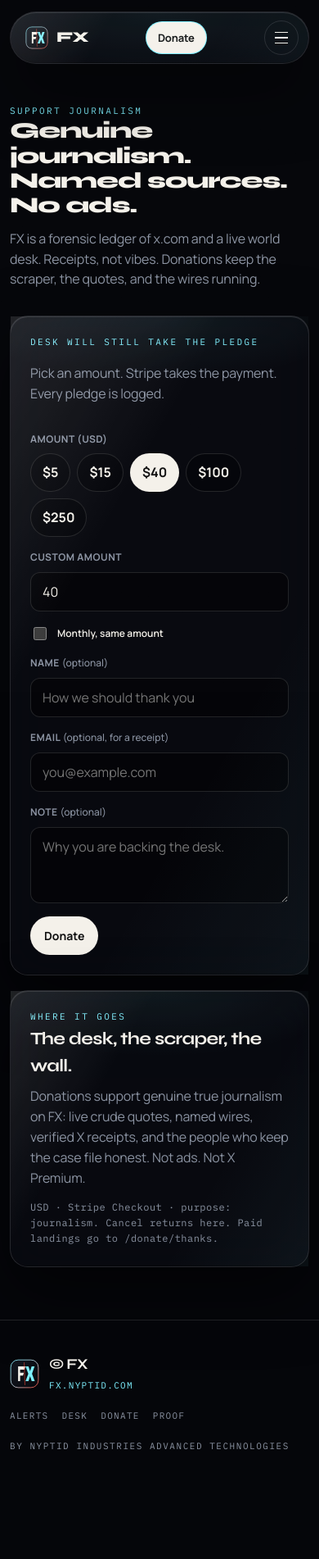
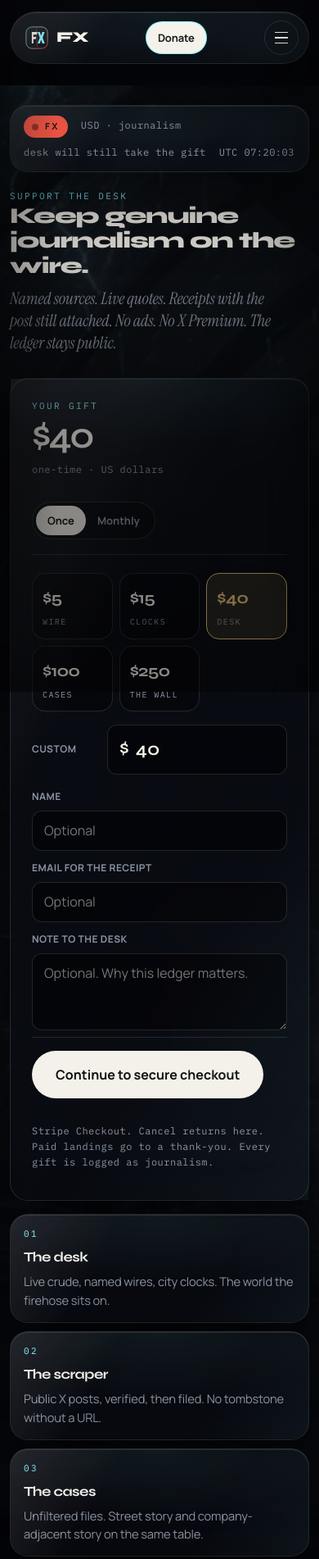
Before and after one commit to CrypticSciencee/fx-nyptid, a website: page public/donate.html in a window 390 px wide. Shown: the top 1902 px of the page at 82% size. Before the commit the page ends 1834 px from the top, so only its background shows below. Drawn offline with Linux system fonts and the light colour scheme; no server answers.

Commit message:
Redesign journalism donate desk and document the checkout endpoint.

```diff
--- a/public/assets/css/fx.css
+++ b/public/assets/css/fx.css
@@ -1154,13 +1154,156 @@ footer {
 .donate-band h3 { margin: 8px 0 6px; }
 .donate-band p { margin: 0; color: var(--mute); max-width: 54ch; }
 .donate-wrap { max-width: 980px; }
+.donate-page .sec-head { margin-bottom: 28px; }
 .donate-layout {
   display: grid;
-  grid-template-columns: minmax(0, 1fr) 280px;
-  gap: 18px;
+  grid-template-columns: minmax(0, 1.35fr) minmax(260px, 0.8fr);
+  gap: 16px;
   align-items: start;
 }
 .donate-layout .field textarea { min-height: 88px; }
+.gift-panel {
+  padding: 26px 26px 24px;
+  overflow: visible;
+}
+.gift-top {
+  display: flex;
+  justify-content: space-between;
+  align-items: flex-end;
+  gap: 16px;
+  margin-bottom: 22px;
+  padding-bottom: 18px;
+  border-bottom: 1px solid var(--line);
+}
+.gift-sum {
+  font-family: var(--font-display);
+  font-size: clamp(2.8rem, 6vw, 4.4rem);
+  letter-spacing: -0.07em;
+  line-height: 0.9;
+  color: var(--paper);
+  margin: 8px 0 6px;
+}
+.seg {
+  display: flex;
+  padding: 4px;
+  border-radius: 999px;
+  border: 1px solid var(--line);
+  background: rgba(0,0,0,.35);
+  flex: none;
+}
+.seg button {
+  border: 0;
+  background: transparent;
+  color: var(--mute);
+  font-weight: 700;
+  font-size: 13px;
+  padding: 8px 14px;
+  border-radius: 999px;
+  cursor: pointer;
+}
+.seg button.on {
+  background: var(--paper);
+  color: #111;
+}
+.gift-grid {
+  display: grid;
+  grid-template-columns: repeat(5, minmax(0, 1fr));
+  gap: 8px;
+  margin-bottom: 16px;
+}
+.gift-grid button {
+  display: flex;
+  flex-direction: column;
+  align-items: flex-start;
+  gap: 6px;
+  padding: 14px 12px 12px;
+  border-radius: 16px;
+  border: 1px solid var(--line);
+  background: rgba(0,0,0,.32);
+  color: var(--paper);
+  cursor: pointer;
+  text-align: left;
+}
+.gift-grid button b {
+  font-family: var(--font-display);
+  font-size: 1.25rem;
+  letter-spacing: -0.04em;
+}
+.gift-grid button span {
+  font-family: var(--font-mono);
+  font-size: 10px;
+  letter-spacing: 0.14em;
+  text-transform: uppercase;
+  color: var(--mute);
+}
+.gift-grid button.sel,
+.gift-grid button:hover {
+  border-color: var(--gold);
+  background: var(--gold-dim);
+}
+.gift-grid button.sel b { color: var(--gold); }
+.gift-custom {
+  display: flex;
+  align-items: center;
+  justify-content: space-between;
+  gap: 12px;
+  margin-bottom: 18px;
+}
+.gift-custom label {
+  font-size: 12px;
+  font-weight: 650;
+  letter-spacing: 0.04em;
+  text-transform: uppercase;
+  color: var(--mute);
+}
+.gift-money {
+  display: flex;
+  align-items: center;
+  gap: 8px;
+  min-width: min(220px, 100%);
+  padding: 0 14px;
+  border-radius: 12px;
+  border: 1px solid var(--line);
+  background: rgba(0,0,0,.45);
+  font-family: var(--font-display);
+  font-size: 1.4rem;
+  color: var(--paper);
+}
+.gift-money input {
+  width: 100%;
+  border: 0;
+  background: transparent;
+  padding: 12px 0;
+  outline: none;
+  font: inherit;
+  color: inherit;
+}
+.gift-who {
+  display: grid;
+  grid-template-columns: 1fr 1fr;
+  gap: 12px;
+  margin-bottom: 12px;
+}
+.gift-go {
+  display: flex;
+  flex-direction: column;
+  gap: 10px;
+  margin-top: 8px;
+  padding-top: 16px;
+  border-top: 1px solid var(--line);
+}
+.gift-go .btn { width: fit-content; }
+.gift-aside {
+  display: flex;
+  flex-direction: column;
+  gap: 10px;
+}
+.gift-fund {
+  padding: 16px 16px 14px;
+  min-height: 0;
+}
+.gift-fund h3 { margin: 6px 0 6px; font-size: 1.05rem; }
+.gift-fund p { margin: 0; color: var(--mute); font-size: 0.92rem; }
 .desk-split h2 {
   font-size: clamp(1.35rem, 2.2vw, 1.85rem);
   line-height: 1.15;
@@ -1211,7 +1354,9 @@ footer {
 .foot-links a:hover { color: var(--cyan); }
 .nav-cta[aria-current="page"] { box-shadow: 0 0 0 1px var(--cyan); }
 @media (max-width: 900px) {
-  .oil-grid, .wire, .desk-split, .donate-layout, .split.trio, .case-index { grid-template-columns: 1fr; }
+  .oil-grid, .wire, .desk-split, .donate-layout, .split.trio, .case-index, .gift-who { grid-template-columns: 1fr; }
+  .gift-grid { grid-template-columns: repeat(3, minmax(0, 1fr)); }
+  .gift-top { flex-direction: column; align-items: flex-start; }
   .donate-band { flex-direction: column; align-items: flex-start; }
   .world-pip { right: 12px; bottom: 12px; }
 }
--- a/public/assets/js/donate.js
+++ b/public/assets/js/donate.js
@@ -11,10 +11,27 @@
   const status = document.getElementById("donate-status");
   const submit = document.getElementById("donate-submit");
   const ready = document.getElementById("donate-ready");
+  const modeEl = document.getElementById("donate-mode");
   const lede = document.getElementById("donate-lede");
+  const sum = document.getElementById("gift-sum");
+  const cadenceLabel = document.getElementById("gift-cadence");
   const chips = document.querySelectorAll("#amount-row [data-amount]");
-  const recurring = document.getElementById("recurring");
+  const cadenceBtns = document.querySelectorAll("#cadence [data-recurring]");
   let checkoutReady = false;
+  let recurring = false;
+
+  function money(n) {
+    return Number(n).toLocaleString("en-US", { maximumFractionDigits: 0 });
+  }
+
+  function paintGift() {
+    const amount = Number(amountInput.value) || 0;
+    if (sum) sum.textContent = amount >= 1 ? `$${money(amount)}` : "$—";
+    if (cadenceLabel) cadenceLabel.textContent = recurring ? "monthly · US dollars" : "one-time · US dollars";
+    if (submit && checkoutReady) {
+      submit.textContent = recurring ? "Continue · monthly" : "Continue to secure checkout";
+    }
+  }
 
   function setStatus(msg, err) {
     if (!status) return;
@@ -27,12 +44,23 @@
       chips.forEach((b) => b.classList.remove("sel"));
       btn.classList.add("sel");
       amountInput.value = btn.dataset.amount;
+      paintGift();
+    });
+  });
+
+  cadenceBtns.forEach((btn) => {
+    btn.addEventListener("click", () => {
+      cadenceBtns.forEach((b) => b.classList.remove("on"));
+      btn.classList.add("on");
+      recurring = btn.dataset.recurring === "true";
+      paintGift();
     });
   });
 
   amountInput?.addEventListener("input", () => {
     const v = String(Math.round(Number(amountInput.value) || 0));
     chips.forEach((b) => b.classList.toggle("sel", b.dataset.amount === v));
+    paintGift();
   });
 
   async function loadReady() {
@@ -40,21 +68,25 @@
       const res = await fetch("/api/donate", { cache: "no-store" });
       const data = await res.json();
       checkoutReady = Boolean(data.ready);
-      if (ready) {
-        ready.textContent = checkoutReady
+      if (ready) ready.textContent = "USD · journalism";
+      if (modeEl) {
+        modeEl.textContent = checkoutReady
           ? data.mode === "checkout"
-            ? "Stripe Checkout is live"
-            : "Stripe is live"
-          : "Pledges logging · checkout next";
+            ? "Stripe Checkout live"
+            : "Stripe live"
+          : "secure checkout connecting";
       }
       if (lede) {
         lede.textContent = checkoutReady
-          ? "Pick an amount. We log the pledge, then Stripe takes the payment. Monthly is optional."
-          : "Pick an amount. Checkout is being connected. The pledge is logged so nothing is lost.";
+          ? "Stripe Checkout. Cancel returns here. Paid landings go to a thank-you. Every gift is logged as journalism."
+          : "The gift is logged now. Secure checkout is being connected. Nothing is lost.";
       }
-      if (submit) submit.textContent = checkoutReady ? "Donate with Stripe" : "Pledge and continue";
+      if (submit) {
+        submit.textContent = checkoutReady ? "Continue to secure checkout" : "Log gift and continue";
+      }
+      paintGift();
     } catch {
-      if (ready) ready.textContent = "Desk will still take the pledge";
+      if (modeEl) modeEl.textContent = "desk will still take the gift";
     }
   }
 
@@ -66,7 +98,7 @@
       return;
     }
     submit.disabled = true;
-    setStatus(checkoutReady ? "Opening Stripe…" : "Logging the pledge…");
+    setStatus(checkoutReady ? "Opening secure checkout…" : "Logging the gift…");
     try {
       const res = await fetch("/api/donate", {
         method: "POST",
@@ -76,17 +108,17 @@
           name: document.getElementById("name")?.value || "",
           email: document.getElementById("email")?.value || "",
           note: document.getElementById("note")?.value || "",
-          recurring: Boolean(recurring?.checked)
+          recurring
         })
       });
       const data = await res.json();
       if (!res.ok && !data.pledge) {
-        setStatus(data.error || "Could not log the pledge.", true);
+        setStatus(data.error || "Could not log the gift.", true);
         submit.disabled = false;
         return;
       }
       if (data.stripe) {
-        setStatus("Sending you to Stripe…");
+        setStatus("Handing you to Stripe…");
         window.location.href = data.stripe;
         return;
       }
@@ -95,15 +127,27 @@
         submit.disabled = false;
         return;
       }
-      setStatus(`Pledge logged for $${amount}. Checkout is being connected. Thank you.`);
+      setStatus(`Gift logged for $${amount}. Checkout is being connected. Thank you.`);
       form.reset();
       amountInput.value = "40";
+      recurring = false;
+      cadenceBtns.forEach((b) => b.classList.toggle("on", b.dataset.recurring === "false"));
       chips.forEach((b) => b.classList.toggle("sel", b.dataset.amount === "40"));
+      paintGift();
     } catch {
       setStatus("Network dropped. Try again.", true);
     }
     submit.disabled = false;
   });
 
+  function tickClock() {
+    const el = document.getElementById("donate-clock");
+    if (!el) return;
+    el.textContent = `UTC ${new Date().toISOString().slice(11, 19)}`;
+  }
+
+  tickClock();
+  setInterval(tickClock, 1000);
+  paintGift();
   loadReady();
 })();
--- a/public/donate.html
+++ b/public/donate.html
@@ -4,7 +4,7 @@
   <meta charset="utf-8">
   <meta name="viewport" content="width=device-width, initial-scale=1">
   <title>Donate | FX</title>
-  <meta name="description" content="Support genuine journalism on FX. Keep the forensic ledger, the live desk, and the receipts online.">
+  <meta name="description" content="Support genuine journalism on FX. Named sources, live quotes, receipts. No ads.">
   <link rel="canonical" href="https://fx.nyptid.com/donate">
   <meta name="theme-color" content="#05060a">
   <meta property="og:title" content="Donate | FX">
@@ -14,10 +14,11 @@
   <link rel="preconnect" href="https://fonts.googleapis.com">
   <link rel="preconnect" href="https://fonts.gstatic.com" crossorigin>
   <link href="https://fonts.googleapis.com/css2?family=IBM+Plex+Mono:wght@400;500&family=Instrument+Serif:ital@0;1&family=Manrope:wght@400;500;600;700&family=Syne:wght@600;700;800&display=swap" rel="stylesheet">
-  <link rel="stylesheet" href="/assets/css/fx.css?v=13">
+  <link rel="stylesheet" href="/assets/css/fx.css?v=14">
 </head>
 <body class="inner">
   <div class="noise" aria-hidden="true"></div>
+  <div class="vignette" aria-hidden="true"></div>
   <header class="nav glass" id="nav">
     <a class="brand" href="/">
       <img class="brand-mark" src="/assets/icons/logo.svg" width="28" height="28" alt="">
@@ -36,63 +37,96 @@
     <button class="burger" id="burger" type="button" aria-label="Menu" aria-expanded="false"><span></span><span></span><span></span></button>
   </header>
 
-  <main class="page">
-    <div class="wrap donate-wrap">
+  <main class="page donate-page bg-alt">
+    <div class="wrap" style="position:relative;z-index:1">
+      <div class="desk-status glass">
+        <span class="onair-live"><i></i> FX</span>
+        <span class="mono" id="donate-ready">USD · journalism</span>
+        <span class="mono" id="donate-mode">checkout connecting</span>
+        <span class="mono" id="donate-clock">UTC --:--:--</span>
+      </div>
+
       <div class="sec-head">
         <div>
-          <div class="kicker">Support journalism</div>
-          <h1>Genuine journalism. Named sources. No ads.</h1>
+          <div class="kicker">Support the desk</div>
+          <h1>Keep genuine journalism on the wire.</h1>
         </div>
-        <p>FX is a forensic ledger of x.com and a live world desk. Receipts, not vibes. Donations keep the scraper, the quotes, and the wires running.</p>
+        <p class="lede" style="margin:0;max-width:36ch">Named sources. Live quotes. Receipts with the post still attached. No ads. No X Premium. The ledger stays public.</p>
       </div>
 
       <div class="donate-layout">
-        <form class="proof-form glass" id="donate-form" novalidate>
-          <div class="kicker" id="donate-ready">Checkout status</div>
-          <p class="sheet-lede" id="donate-lede">Pick an amount. Stripe takes the payment. Every pledge is logged.</p>
-          <div class="field">
-            <label>Amount (USD)</label>
-            <div class="amount-row" id="amount-row">
-              <button type="button" data-amount="5">$5</button>
-              <button type="button" data-amount="15">$15</button>
-              <button type="button" class="sel" data-amount="40">$40</button>
-              <button type="button" data-amount="100">$100</button>
-              <button type="button" data-amount="250">$250</button>
+        <form class="gift-panel glass" id="donate-form" novalidate>
+          <div class="gift-top">
+            <div>
+              <div class="kicker">Your gift</div>
+              <p class="gift-sum" id="gift-sum">$40</p>
+              <p class="mono" id="gift-cadence">one-time · US dollars</p>
+            </div>
+            <div class="seg" id="cadence" role="group" aria-label="Cadence">
+              <button type="button" class="on" data-recurring="false">Once</button>
+              <button type="button" data-recurring="true">Monthly</button>
+            </div>
+          </div>
+
+          <div class="gift-grid" id="amount-row">
+            <button type="button" data-amount="5"><b>$5</b><span>wire</span></button>
+            <button type="button" data-amount="15"><b>$15</b><span>clocks</span></button>
+            <button type="button" class="sel" data-amount="40"><b>$40</b><span>desk</span></button>
+            <button type="button" data-amount="100"><b>$100</b><span>cases</span></button>
+            <button type="button" data-amount="250"><b>$250</b><span>the wall</span></button>
+          </div>
+
+          <div class="gift-custom">
+            <label for="amount">Custom</label>
+            <div class="gift-money">
+              <span>$</span>
+              <input id="amount" name="amount" type="number" min="1" max="100000" step="1" value="40" required>
+            </div>
+          </div>
+
+          <div class="gift-who">
+            <div class="field">
+              <label for="name">Name</label>
+              <input id="name" name="name" type="text" maxlength="80" placeholder="Optional" autocomplete="name">
+            </div>
+            <div class="field">
+              <label for="email">Email for the receipt</label>
+              <input id="email" name="email" type="email" maxlength="120" placeholder="Optional" autocomplete="email">
             </div>
           </div>
           <div class="field">
-            <label for="amount">Custom amount</label>
-            <input id="amount" name="amount" type="number" min="1" max="100000" step="1" value="40" required>
+            <label for="note">Note to the desk</label>
+            <textarea id="note" name="note" rows="3" maxlength="500" placeholder="Optional. Why this ledger matters."></textarea>
           </div>
-          <div class="field">
-            <label class="check-row" for="recurring">
-              <input id="recurring" name="recurring" type="checkbox">
-              Monthly, same amount
-            </label>
-          </div>
-          <div class="field">
-            <label for="name">Name <span class="mute">(optional)</span></label>
-            <input id="name" name="name" type="text" maxlength="80" placeholder="How we should thank you">
-          </div>
-          <div class="field">
-            <label for="email">Email <span class="mute">(optional, for a receipt)</span></label>
-            <input id="email" name="email" type="email" maxlength="120" placeholder="you@example.com" autocomplete="email">
-          </div>
-          <div class="field">
-            <label for="note">Note <span class="mute">(optional)</span></label>
-            <textarea id="note" name="note" rows="3" maxlength="500" placeholder="Why you are backing the desk."></textarea>
-          </div>
-          <div class="form-actions">
-            <button class="btn solid" type="submit" id="donate-submit">Donate</button>
+
+          <div class="gift-go">
+            <button class="btn solid btn-xl" type="submit" id="donate-submit">Continue to secure checkout</button>
             <p class="form-status" id="donate-status" role="status"></p>
+            <p class="mono" id="donate-lede">Stripe Checkout. Cancel returns here. Paid landings go to a thank-you. Every gift is logged as journalism.</p>
           </div>
         </form>
 
-        <aside class="proof-aside glass">
-          <div class="kicker">Where it goes</div>
-          <h3>The desk, the scraper, the wall.</h3>
-          <p>Donations support genuine true journalism on FX: live crude quotes, named wires, verified X receipts, and the people who keep the case file honest. Not ads. Not X Premium.</p>
-          <p class="mono" style="margin-top:16px">USD · Stripe Checkout · purpose: journalism. Cancel returns here. Paid landings go to /donate/thanks.</p>
+        <aside class="gift-aside">
+          <article class="gift-fund glass">
+            <div class="kicker">01</div>
+            <h3>The desk</h3>
+            <p>Live crude, named wires, city clocks. The world the firehose sits on.</p>
+          </article>
+          <article class="gift-fund glass">
+            <div class="kicker">02</div>
+            <h3>The scraper</h3>
+            <p>Public X posts, verified, then filed. No tombstone without a URL.</p>
+          </article>
+          <article class="gift-fund glass">
+            <div class="kicker">03</div>
+            <h3>The cases</h3>
+            <p>Unfiltered files. Street story and company-adjacent story on the same table.</p>
+          </article>
+          <article class="gift-fund glass">
+            <div class="kicker">04</div>
+            <h3>No ads</h3>
+            <p>Not a funnel. Not a check. Journalism that does not owe X a courtesy.</p>
+          </article>
         </aside>
       </div>
     </div>
@@ -113,6 +147,6 @@
       <p class="byline">by NYPTID Industries Advanced Technologies</p>
     </div>
   </footer>
-  <script src="/assets/js/donate.js?v=13"></script>
+  <script src="/assets/js/donate.js?v=14"></script>
 </body>
 </html>
```
Also changed, not shown: DONATE-HANDOFF.md (+129 -70 lines), public/donate-thanks.html (+1 -1 lines).
